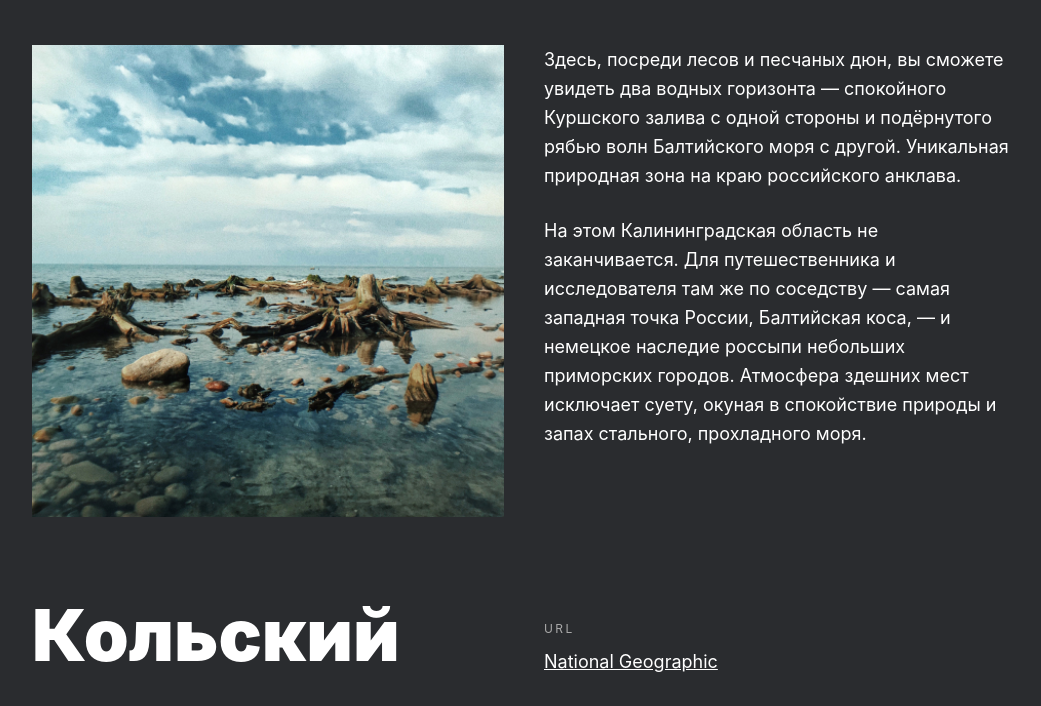
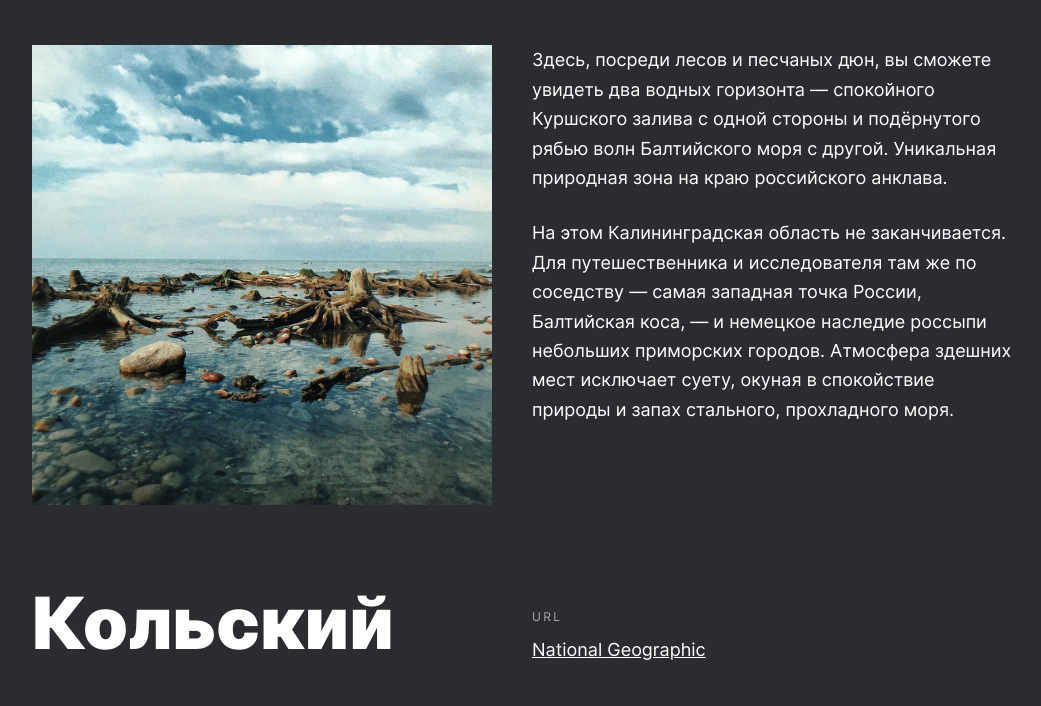
Before and after one commit to Raynalle/russian-travel, a plain HTML site: page index.html in a window 1280 px wide. Shown: the part 2675-3381 px from the top of the page, without its empty margins (116-1157 px from the left). Drawn offline with Linux system fonts and the light colour scheme.

Commit message:
подключены шрифты, поправлено отображение картинок в блоке place

```diff
--- a/blocks/place/__image/place__image.css
+++ b/blocks/place/__image/place__image.css
@@ -1,3 +1,3 @@
 .place__image {
-    width: 100%;
+    max-width: 100%;
 }
--- a/blocks/place/__paragraph/place__paragraph.css
+++ b/blocks/place/__paragraph/place__paragraph.css
@@ -1,8 +1,9 @@
 .place__paragraph {
     font-size: 18px;
     font-weight: 400;
-    line-height: 29px;
+    line-height: 29.39px;
     margin: 0 0 26px;
+    overflow-wrap: break-word;
 }
 
 .place__paragraph:last-child {
--- a/blocks/place/place.css
+++ b/blocks/place/place.css
@@ -1,6 +1,6 @@
 .place {
     display: grid;
-    grid-template-columns: repeat(2, 1fr);
+    grid-template-columns: 460fr 484fr;
     row-gap: 48px;
     column-gap: 40px;
 }
--- a/pages/index.css
+++ b/pages/index.css
@@ -50,3 +50,6 @@
 @import url(../blocks/footer/__links/footer__links.css);
 @import url(../blocks/footer/__link/footer__link.css);
 @import url(../blocks/footer/__copyright/footer__copyright.css);
+
+/*подключение шрифтов*/
+@import url(../vendor/fonts/fonts.css);
--- a/vendor/fonts/fonts.css
+++ b/vendor/fonts/fonts.css
@@ -3,8 +3,8 @@
     font-style: normal;
     font-weight: 400;
     font-display: swap;
-    src: url(./Inter-Regular.woff2) format("woff2"),
-         url(./Inter-Regular.woff) format("woff");
+    src: url(Inter-Regular.woff2) format("woff2"),
+         url(Inter-Regular.woff) format("woff");
 }
 
 @font-face {
@@ -12,8 +12,8 @@
     font-style: normal;
     font-weight: 700;
     font-display: swap;
-    src: url(./Inter-Bold.woff2) format("woff2"),
-         url(./Inter-Bold.woff) format("woff");
+    src: url(Inter-Bold.woff2) format("woff2"),
+         url(Inter-Bold.woff) format("woff");
 }
 
 @font-face {
@@ -21,6 +21,6 @@
     font-style: normal;
     font-weight: 900;
     font-display: swap;
-    src: url(./Inter-Black.woff2) format("woff2"),
-         url(./Inter-Black.woff) format("woff");
+    src: url(Inter-Black.woff2) format("woff2"),
+         url(Inter-Black.woff) format("woff");
 }
```
Also changed, not shown: index.html (+1 -0 lines).
